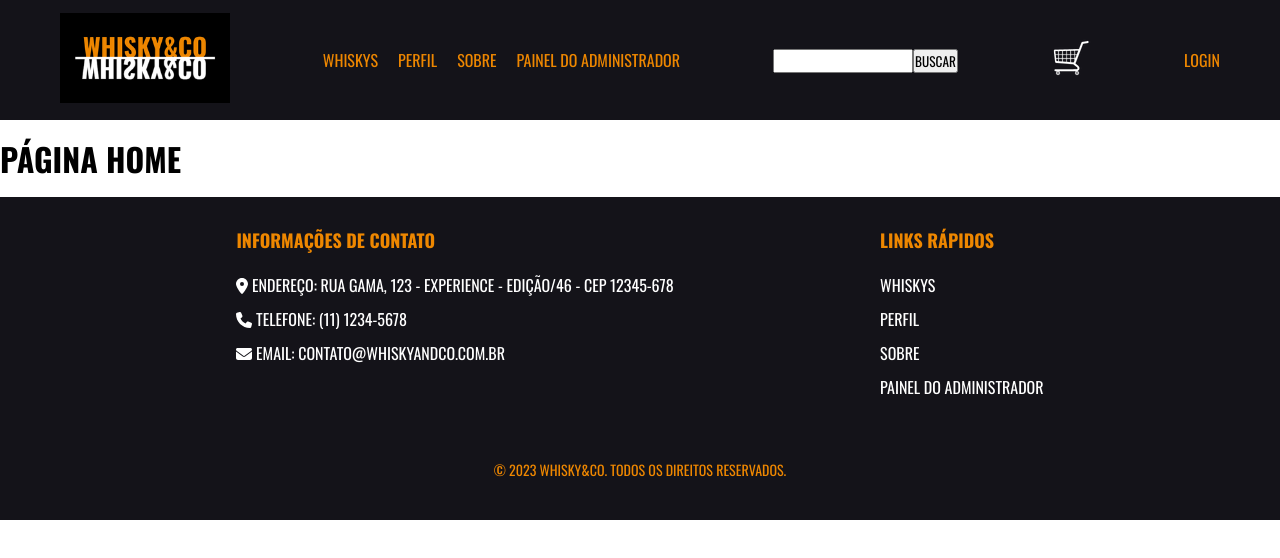
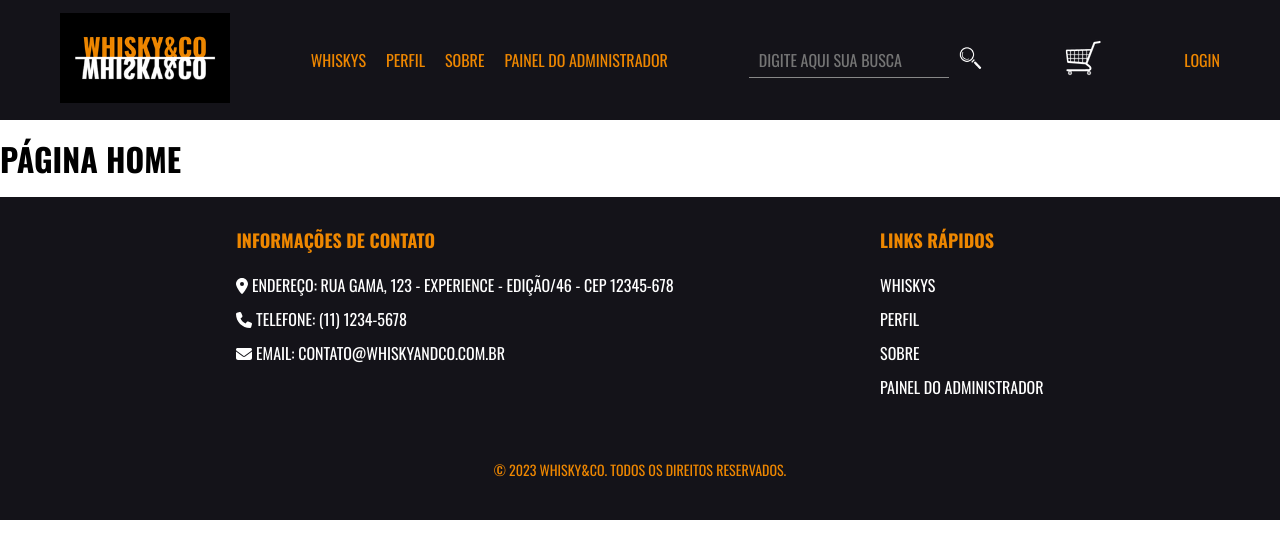
Before and after one commit to Silvio-Arem/whiskyAndCo, a React (Create React App) app: page / in a window 1280 px wide. Shown: the top 558 px of the page. Built offline with nearby package versions, Linux system fonts and the light colour scheme.

Commit message:
feat: Changes in SearchBar

```diff
--- a/src/components/SearchBar/index.tsx
+++ b/src/components/SearchBar/index.tsx
@@ -1,10 +1,16 @@
+import { SearchBarContainer } from "./styles";
+import Search from "../../assets/icons/search-icon.png"
+
+
 export default function SearchBar() {
-    return (
+  return (
+    <SearchBarContainer>
       <div className="busca">
         <form action="/busca" method="get">
-          <input type="text" name="termo_busca" placeholder="" />
-          <button type="submit">Buscar</button>
+          <input type="text" name="termo_busca" placeholder="Digite aqui sua busca" />
+          <button type="submit"><img src={Search} alt="Buscar" /></button>
         </form>
       </div>
-    );
-  }
+    </SearchBarContainer>
+  );
+}
--- /dev/null
+++ b/src/components/SearchBar/styles.ts
@@ -0,0 +1,40 @@
+import styled from "styled-components";
+import { secondaryColor, tertiaryColor } from "../UI/variables";
+
+export const SearchBarContainer = styled.div`
+  .busca {
+    display: flex;
+
+    form {
+      display: flex;
+      margin-left: auto;
+      position: relative;
+
+      input {
+        background-color: ${secondaryColor};
+        border: none;
+        border-bottom: 1px solid #888;
+        font-size: 16px;
+        padding: 5px 10px;
+        width: 200px;
+
+        &:focus {
+          outline: none;
+          border-bottom-color: ${tertiaryColor};
+        }
+      }
+
+      button {
+        background-color: transparent;
+        border: none;
+        cursor: pointer;
+        margin-left: 10px;
+        padding: 0;
+
+        img {
+          max-height: 24px;
+        }
+      }
+    }
+  }
+`;
```
